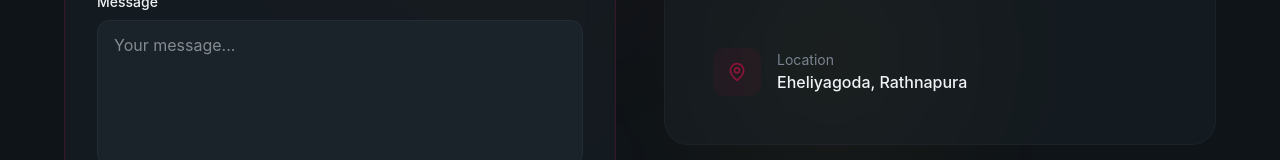
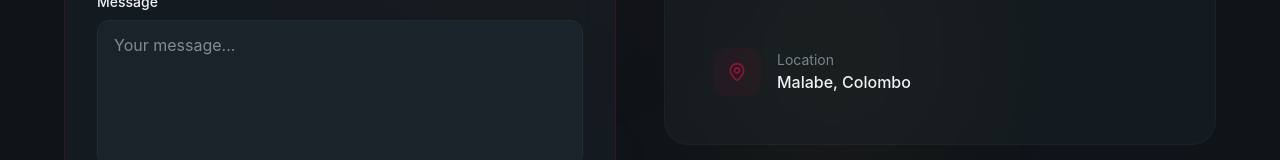
Before and after one commit to senaa123/Portfolio, a React (Vite) app in the folder vite-project/: page / in a window 1280 px wide. Shown: the part 8390-8550 px from the top of the page. Built offline with nearby package versions, Linux system fonts and the light colour scheme.

Commit message:
location update

```diff
--- a/vite-project/src/sections/Contact.tsx
+++ b/vite-project/src/sections/Contact.tsx
@@ -26,7 +26,7 @@ const contactInfo = [
   {
     icon: MapPin,
     label: "Location",
-    value: "Eheliyagoda, Rathnapura",
+    value: "Malabe, Colombo",
     href: "#",
   },
 ];
```
